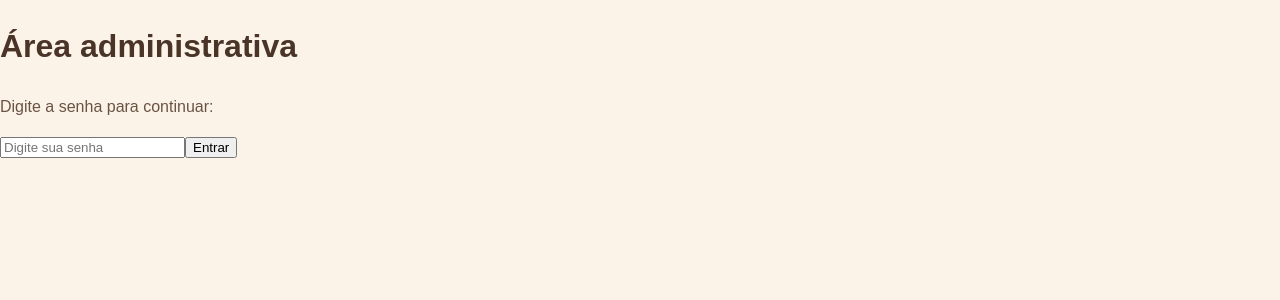
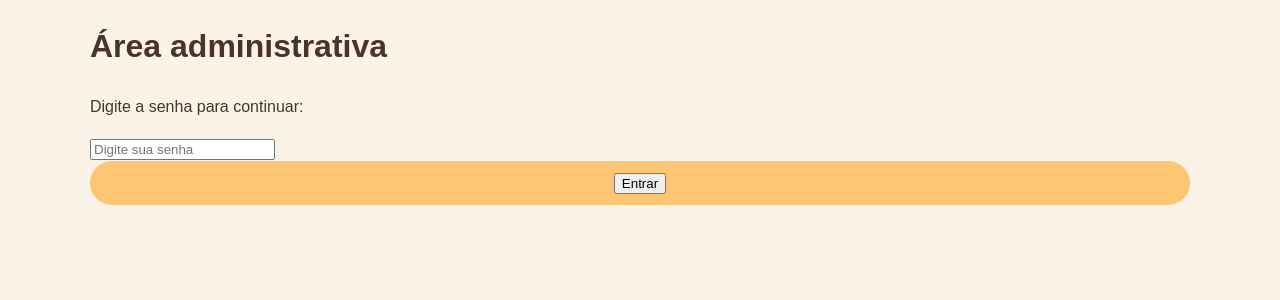
Before and after one commit to luanaguidine96/prepare-cafe-angular, an Angular app: page /#/admin-login in a window 1280 px wide. Shown: the top 300 px of the page. Built offline with nearby package versions, Linux system fonts and the light colour scheme.

Commit message:
Update admin login HTML structure and styling

```diff
--- a/src/app/admin-login/admin-login.html
+++ b/src/app/admin-login/admin-login.html
@@ -1,4 +1,4 @@
-<div class="passo-texto">
+<div class="container">
 <div class="admin">
   <h1>Área administrativa</h1>
 
@@ -13,9 +13,9 @@
       placeholder="Digite sua senha"
       required
     >
-
+<div class="botao">
     <button type="submit">Entrar</button>
-
+</div>
   </form>
 
   <p>{{ mensagem }}</p>
```
